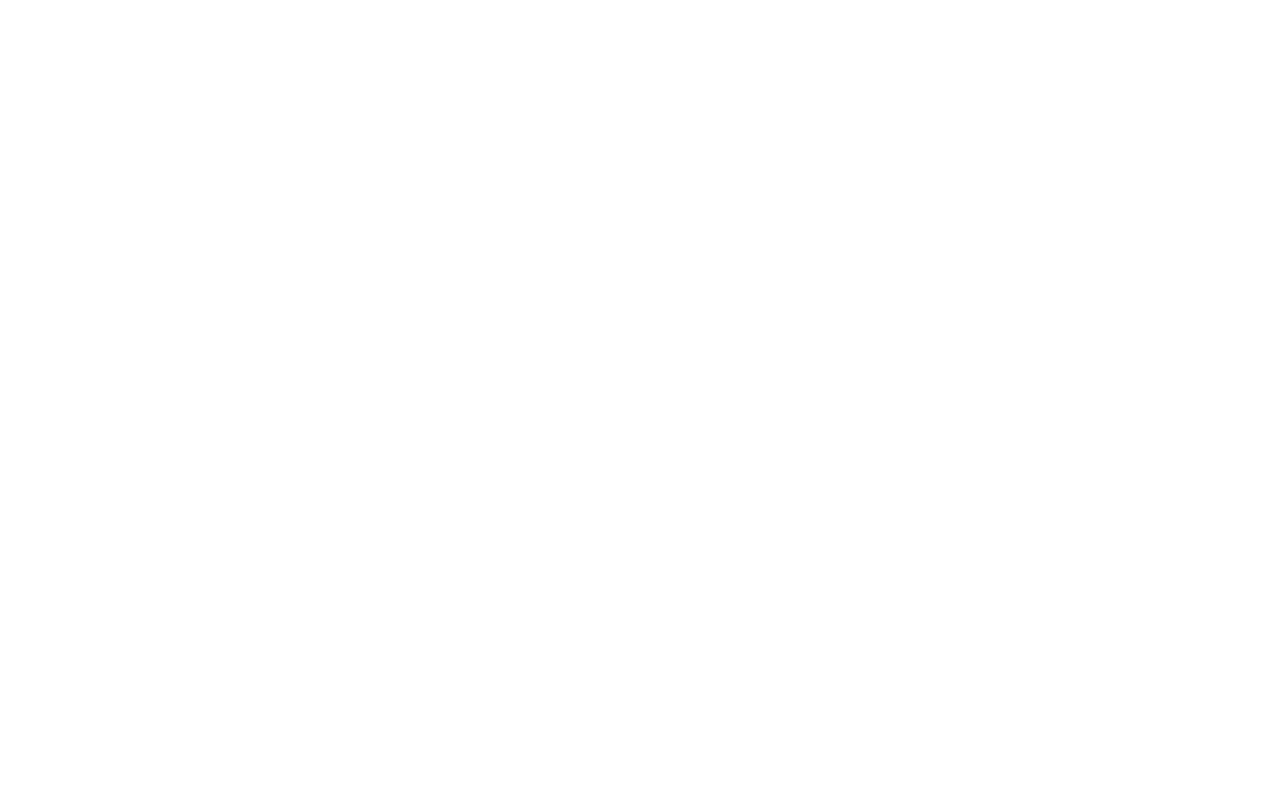
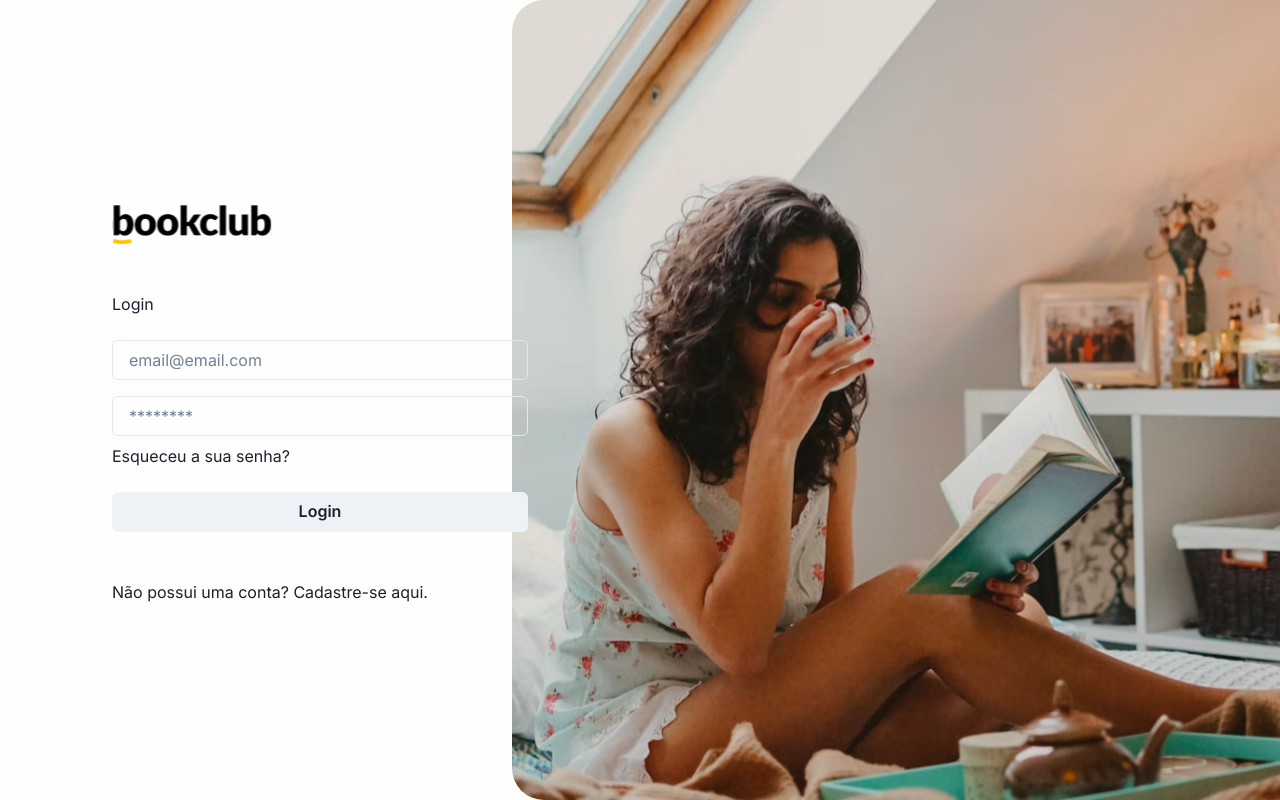
Before and after one commit to AlissonMoraesDev/bookclub-web, a React (Create React App) app: page / in a window 1280 px wide. Built offline with nearby package versions, Linux system fonts and the light colour scheme.

Commit message:
feat: implement first chakra elements at login screen

```diff
--- a/src/App.js
+++ b/src/App.js
@@ -1,8 +1,12 @@
 import { ChakraProvider } from '@chakra-ui/react';
+import { LoginScreen } from 'modules/unauthenticated/screens';
+import { theme } from 'styles';
+
 
 function App() {
   return (
-    <ChakraProvider>
+    <ChakraProvider theme={theme}>
+      <LoginScreen />
     </ChakraProvider>
   );
 }
--- /dev/null
+++ b/src/modules/unauthenticated/screens/Login/index.js
@@ -0,0 +1,27 @@
+import { Flex, Image, Text, Input, Link, Button } from "@chakra-ui/react";
+
+export const LoginScreen = () => {
+  return (
+    <Flex flexDir="row" w="100vw" h="100vh">
+      <Flex alignItems="flex-start" justifyContent="center" paddingLeft="112px" flexDir="column" w="40%" h="100%">
+        <Flex flexDir="column" w="416px">
+          <Image src="/img/logo.svg" alt="BookClub logo" w="160px" h="48px" />
+          <Text mt="48px">Login</Text>
+          <Input mt="24px" placeholder="email@email.com" />
+          <Input mt="16px" placeholder="********" />
+          <Link mt="8px">Esqueceu a sua senha?</Link>
+          <Button mt="24px">Login</Button>
+          <Link mt="48px">Não possui uma conta? Cadastre-se aqui.</Link>
+        </Flex>
+      </Flex>
+      <Flex w="60%" h="100vh"
+        backgroundImage="url('/img/auth_background.svg')"
+        backgroundSize="cover"
+        backgroundPosition="center"
+        backgroundRepeat="no-repeat"
+        borderTopLeftRadius="32px"
+        borderBottomLeftRadius="32px"
+      />
+    </Flex>
+  )
+}
--- /dev/null
+++ b/src/modules/unauthenticated/screens/index.js
@@ -0,0 +1 @@
+export * from './Login'
--- /dev/null
+++ b/src/styles/colors.js
@@ -0,0 +1,9 @@
+export const colors = {
+  primary: '#FFC734',
+  black: '#000000',
+  white: '#FFFFFF',
+  greyDark: '#737373',
+  grey: '#E6E6E6',
+  greyLight: '#F2F1F1',
+  background: '#FEFEFE',
+}
--- /dev/null
+++ b/src/styles/index.js
@@ -0,0 +1 @@
+export * from './theme'
--- /dev/null
+++ b/src/styles/theme.js
@@ -0,0 +1,18 @@
+import { extendTheme } from "@chakra-ui/react"
+import { colors } from "./colors"
+
+export const theme = extendTheme({
+  colors: {
+    brand: colors
+  },
+  styles: {
+    global: {
+      'html, body': {
+        fontFamily: 'Inter',
+        padding: 0,
+        margin: 0,
+        backgroundColor: colors.background
+      }
+    }
+  }
+})
```
Also changed, not shown: public/img/auth_background.svg (added), public/img/logo.svg (added).
